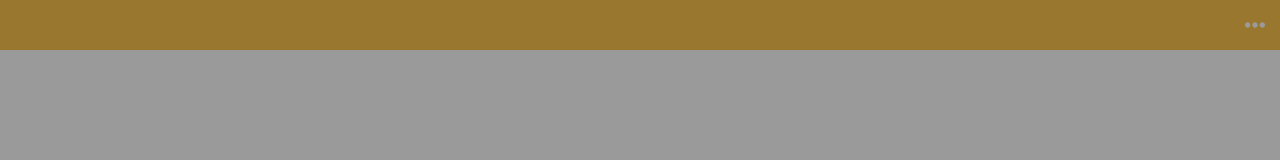
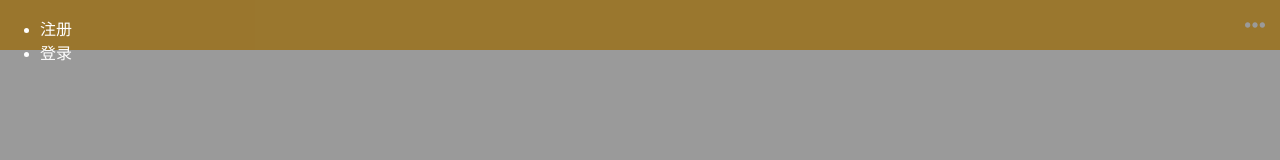
Before and after one commit to WuMengYu/petpetgo, a React (Create React App) app in the folder react-client/: page / in a window 1280 px wide. Both pictures are taken after a click on the element 1255 px from the left and 25 px from the top of the page. Shown: the top 160 px of the page. Built offline with nearby package versions, Linux system fonts and the light colour scheme.

Commit message:
add signup/login Link

```diff
--- a/react-client/src/components/BottomList.js
+++ b/react-client/src/components/BottomList.js
@@ -1,10 +1,39 @@
 import '../css/bottom-list.css'
-import React from 'react'
+import React, { Component } from 'react'
 
-const BottomList = (props) => (
-  <div onClick={props.toggleOpen}
-  style={props.display ? { display: 'block' } : { display: 'none' }}className="bottom-list">
-  </div>
-)
+class BottomList extends Component {
+  constructor() {
+    super()
+    this.state = {
+      showSignUp: false,
+      showLogin: false
+    }
+    this.showLogin = this.showLogin.bind(this)
+    this.showSignUp = this.showSignUp.bind(this)
+  }
+
+  showSignUp() {
+    console.log('showSignUp')
+  }
+
+  showLogin() {
+    console.log('showLogin')
+  }
+
+  render() {
+    return(
+      <div onClick={this.props.toggleOpen}
+      style={this.props.display ? { display: 'block' } : { display: 'none' }}className="bottom-list">
+
+        <div className="login-actions">
+          <ul>
+            <li onClick={this.showSignUp}>注册</li>
+            <li onClick={this.showLogin}>登录</li>
+          </ul>
+        </div>
+      </div>
+    )
+  }
+}
 
 export default BottomList
```
